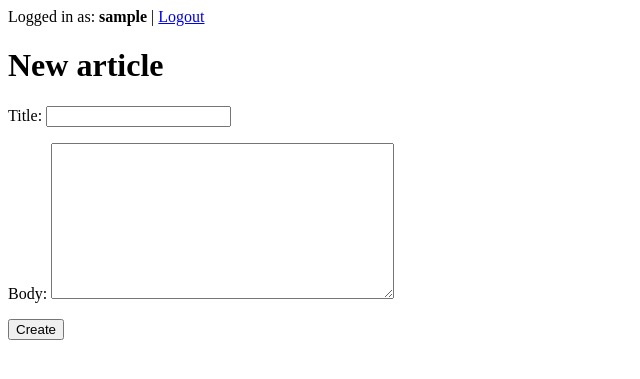
After one commit to cirosantilli/free-books-django-raw, a Django app: page /a/new in a window 1280 px wide. The commit adds this page. Shown: the top 379 px of the page, without its empty margins (0-640 px from the left). Run offline with Django 3.2, Linux system fonts and the light colour scheme; the visitor is signed in with stand-in values (Sample User, id 1).

Commit message:
Article CRUD works

```diff
--- a/free_books/models.py
+++ b/free_books/models.py
@@ -1,13 +1,27 @@
+# TODO think about timezones.
+
 from django.contrib.auth.models import User
+from django.core.urlresolvers import reverse
 from django.db import models
+from django.forms import ModelForm
 
 class Article(models.Model):
+    body = models.TextField(max_length=256)
+    creator = models.ForeignKey(User, on_delete=models.CASCADE)
+    last_edited = models.DateTimeField(auto_now_add=True, blank=True)
+    pub_date = models.DateTimeField(auto_now_add=True, blank=True)
     title = models.CharField(max_length=256)
-    body = models.CharField(max_length=256)
-    pub_date = models.DateTimeField('date published')
-    creator = models.ForeignKey(User, on_delete=models.CASCADE)
     def __str__(self):
         return self.title
+    def get_absolute_url(self):
+        return reverse('article_detail', args=[str(self.id)])
+    # TODO enforce non-empty title and body here, currently only done for GUI.
+    # Then write test for it.
+
+class ArticleForm(ModelForm):
+    class Meta:
+        model = Article
+        fields = ['title', 'body']
 
 # class Tag(models.Model):
 
--- a/free_books/settings.py
+++ b/free_books/settings.py
@@ -24,9 +24,7 @@ SECRET_KEY = 't-o+68a&vy%@242dygu&+jy6#6oo@ow&gj!4oltd$eiy_tuq=0'
 
 # SECURITY WARNING: don't run with debug turned on in production!
 DEBUG = True
-
-ALLOWED_HOSTS = []
-
+ALLOWED_HOSTS = ['localhost']
 
 # Application definition
 
--- /dev/null
+++ b/free_books/templates/404.html
@@ -0,0 +1,3 @@
+<p>404 Not found</p>
+<p>Requested path: {{ request_path }}</p>
+<p>Message: {{ exception }}</p>
--- /dev/null
+++ b/free_books/templates/articles/new.html
@@ -0,0 +1,9 @@
+{% extends "base.html" %}
+
+{% block content %}
+<form action="{{ form_action }}" method="post">
+    {% csrf_token %}
+    {{ form.as_p }}
+    <input type="submit" value="{{ submit_value }}" />
+</form>
+{% endblock %}
--- /dev/null
+++ b/free_books/templates/articles/new_link.html
@@ -0,0 +1,3 @@
+{% if user.is_authenticated %}
+    <div><a href="{% url 'article_new' %}">Create a new article</a></div>
+{% endif %}
--- a/free_books/templates/base.html
+++ b/free_books/templates/base.html
@@ -8,11 +8,13 @@
     <div>
     {# TODO don't show this on the login page itself. #}
     {% if user.is_authenticated %}
-        Logged in as: {{ user.username }}. <a href="{% url 'logout' %}">Logout</a>.
+        Logged in as: <strong>{{ user.username }}</strong> | <a href="{% url 'logout' %}">Logout</a>
     {% else %}
-        Logged out. <a href="{% url 'login' %}">Login</a>.
+        Logged out | <a href="{% url 'login' %}?next={{ request.path }}">Login</a>
     {% endif %}
     </div>
+    <h1>{{ title }}</h1>
+    {% if error_message %}<div>{{ error_message }}</div>{% endif %}
     {% block content %}{% endblock %}
 </body>
 </html>
--- a/free_books/templates/registration/profile.html
+++ b/free_books/templates/registration/profile.html
@@ -1,6 +1,4 @@
 {% extends "base.html" %}
-
-{% block title %}Profile{% endblock %}
 
 {% block content %}
 TODO:
--- a/free_books/urls.py
+++ b/free_books/urls.py
@@ -3,10 +3,18 @@ from django.contrib import admin
 
 from . import views
 
-# url(r'^$', views.index, name='index'),
-
 urlpatterns = [
-    url(r'^admin/', admin.site.urls),
     url(r'^accounts/', include('django.contrib.auth.urls')),
     url(r'^accounts/profile/$', views.profile),
+    url(r'^admin/', admin.site.urls),
 ]
+
+article_prefix = r'a'
+article_id = r'(?P<article_id>[0-9]+)'
+urlpatterns.extend([
+    url(r'^' + article_prefix + '/$', views.article_index, name='article_index'),
+    url(r'^' + article_prefix + '/new$', views.article_new, name='article_new'),
+    url(r'^' + article_prefix + '/' + article_id + '/$', views.article_detail, name='article_detail'),
+    url(r'^' + article_prefix + '/' + article_id + '/edit$', views.article_edit, name='article_edit'),
+    url(r'^' + article_prefix + '/' + article_id + '/delete$', views.article_delete, name='article_delete'),
+])
--- a/free_books/views.py
+++ b/free_books/views.py
@@ -1,18 +1,77 @@
-from django.http import HttpResponse
-from django.shortcuts import get_object_or_404, render
+import datetime
 
-from .models import Article
+from django.core.urlresolvers import reverse
+from django.http import Http404, HttpResponse, HttpResponseNotAllowed, HttpResponseRedirect
+from django.shortcuts import get_object_or_404, redirect, render
+from django.utils import timezone
+from django.utils.translation import ugettext as _
+
+from .models import Article, ArticleForm
+from .util import Http401
 
 def profile(request):
-    return render(request, 'registration/profile.html')
+    return render(request, 'registration/profile.html', {'title': 'Profile'})
 
-# def detail(request, question_id):
-    # question = get_object_or_404(Question, pk=question_id)
-    # return render(request, 'polls/detail.html', {'question': question})
+def article_index(request):
+    articles = Article.objects.order_by('-pub_date')[:100]
+    return render(request, 'articles/index.html', {
+        'articles': articles,
+        'title': 'Articles',
+    })
+def article_detail(request, article_id):
+    article = get_object_or_404(Article, pk=article_id)
+    return render(request, 'articles/detail.html', {
+        'article': article,
+        'title': article.title,
+    })
 
-# def results(request, question_id):
-    # response = "You're looking at the results of question %s."
-    # return HttpResponse(response % question_id)
+def article_new(request):
+    if not request.user.is_authenticated():
+        return Http401()
+    if request.method == 'POST':
+        form = ArticleForm(request.POST)
+        if form.is_valid():
+            article = form.save(commit=False)
+            article.creator = request.user
+            article.save()
+            return redirect(article)
+        # TODO else? Or does it throw?
+    else:
+        form = ArticleForm()
+    return render(request, 'articles/new.html', {
+        'form': form,
+        'form_action': reverse('article_new'),
+        'submit_value': 'Create',
+        'title': 'New article',
+    })
 
-# def vote(request, question_id):
-    # return HttpResponse("You're voting on question %s." % question_id)
+def article_edit(request, article_id):
+    article = get_object_or_404(Article, pk=article_id)
+    if not request.user.is_authenticated() or request.user != article.creator:
+        return Http401()
+    if request.method == 'POST':
+        form = ArticleForm(request.POST, instance=article)
+        if form.is_valid():
+            article = form.save(commit=False)
+            article.last_edited = timezone.now()
+            article.save()
+            return redirect(article)
+        # TODO else? Or does it throw?
+    else:
+        form = ArticleForm(instance=article)
+    return render(request, 'articles/new.html', {
+        'form': form,
+        'form_action': reverse('article_edit', args=[article.id]),
+        'submit_value': 'Save changes',
+        'title': 'Editing article',
+    })
+
+def article_delete(request, article_id):
+    article = get_object_or_404(Article, pk=article_id)
+    if not request.user.is_authenticated() or request.user != article.creator:
+        return Http401()
+    if request.method == 'POST':
+        article.delete()
+        return redirect('article_index')
+    else:
+        return HttpResponseNotAllowed()
```
Also changed, not shown: free_books/templates/articles/detail.html (added, +16 -0 lines), free_books/templates/articles/index.html (added, +14 -0 lines), free_books/util.py (added, +7 -0 lines), README.md, free_books/migrations/0002_auto_20160510_0737.py (added), 1 other file.
